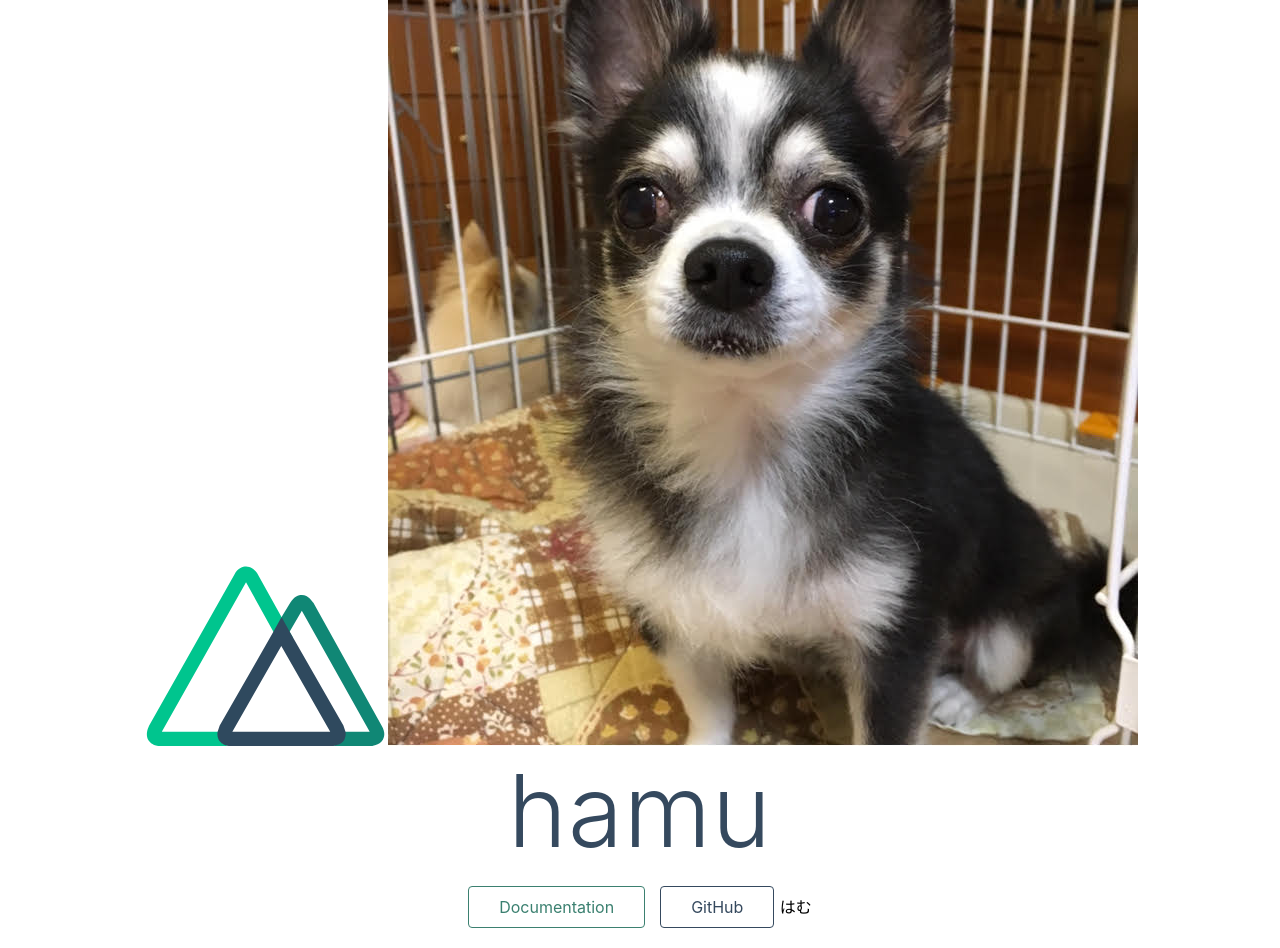
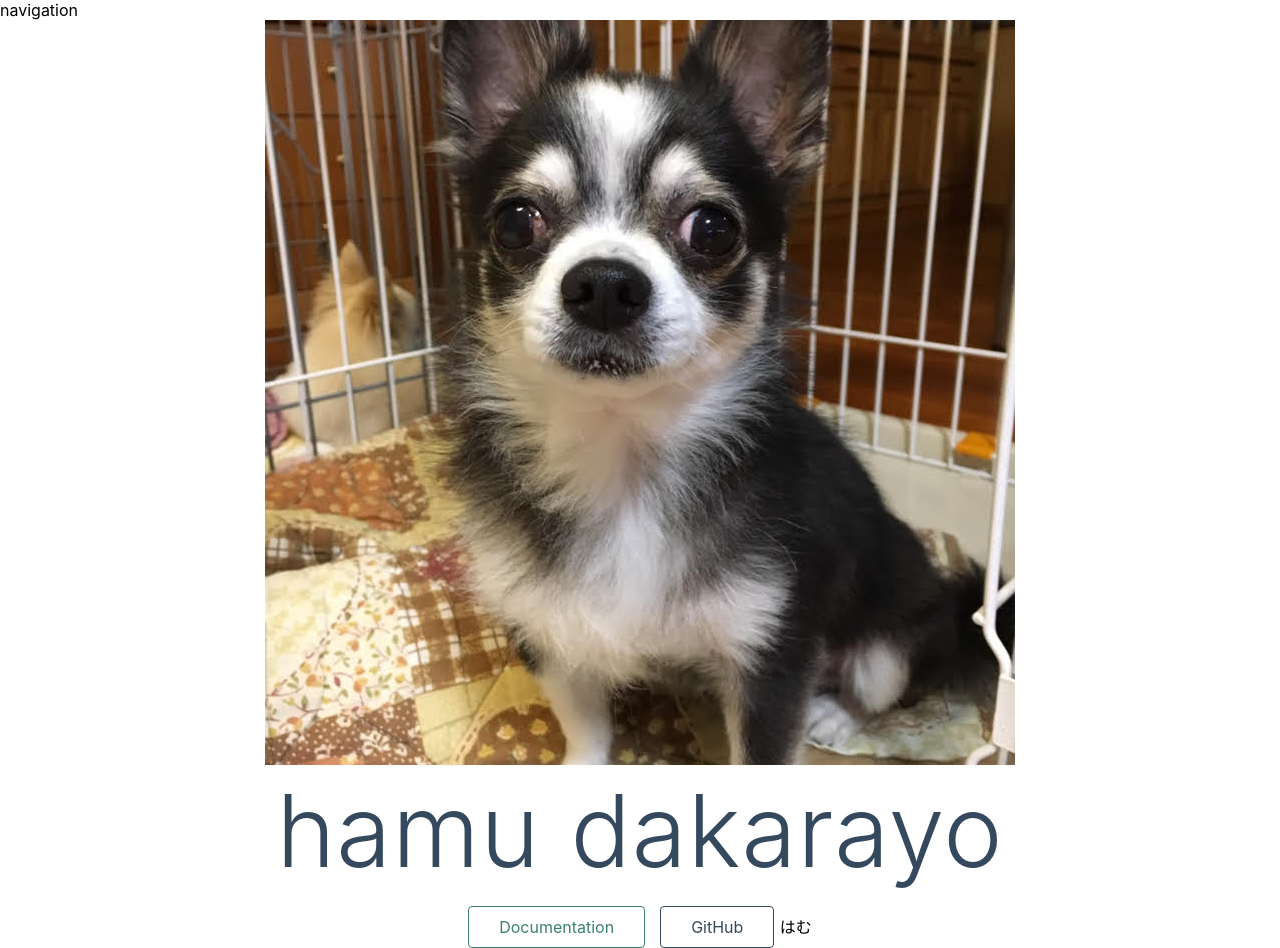
Before and after one commit to yuki1111117/sandbox, a Nuxt app in the folder hamu/: page / in a window 1280 px wide. Built offline with nearby package versions, Linux system fonts and the light colour scheme.

Commit message:
change logo

```diff
--- a/hamu/components/Logo.vue
+++ b/hamu/components/Logo.vue
@@ -1,26 +1,6 @@
 <template>
   <div>
-    <svg
-      class="NuxtLogo"
-      width="245"
-      height="180"
-      viewBox="0 0 452 342"
-      xmlns="http://www.w3.org/2000/svg"
-    >
-      <path
-        d="M139 330l-1-2c-2-4-2-8-1-13H29L189 31l67 121 22-16-67-121c-1-2-9-14-22-14-6 0-15 2-22 15L5 303c-1 3-8 16-2 27 4 6 10 12 24 12h136c-14 0-21-6-24-12z"
-        fill="#00C58E"
-      />
-      <path
-        d="M447 304L317 70c-2-2-9-15-22-15-6 0-15 3-22 15l-17 28v54l39-67 129 230h-49a23 23 0 0 1-2 14l-1 1c-6 11-21 12-23 12h76c3 0 17-1 24-12 3-5 5-14-2-26z"
-        fill="#108775"
-      />
-      <path
-        d="M376 330v-1l1-2c1-4 2-8 1-12l-4-12-102-178-15-27h-1l-15 27-102 178-4 12a24 24 0 0 0 2 15c4 6 10 12 24 12h190c3 0 18-1 25-12zM256 152l93 163H163l93-163z"
-        fill="#2F495E"
-      />
-    </svg>
-    <img src="images/hamu.jpg" />
+    <img class="NuxtLogo" src="images/hamu.jpg" />
   </div>
 </template>
 
--- a/hamu/layouts/default.vue
+++ b/hamu/layouts/default.vue
@@ -1,5 +1,6 @@
 <template>
   <div>
+    <nav>navigation</nav>
     <Nuxt />
   </div>
 </template>
--- /dev/null
+++ b/hamu/pages/about.vue
@@ -0,0 +1,3 @@
+<template>
+  <div><h1>About Page</h1></div>
+</template>
--- a/hamu/pages/index.vue
+++ b/hamu/pages/index.vue
@@ -2,7 +2,7 @@
   <div class="container">
     <div>
       <Logo />
-      <h1 class="title">hamu</h1>
+      <h1 class="title">hamu dakarayo</h1>
       <div class="links">
         <a
           href="https://nuxtjs.org/"
```
Also changed, not shown: 1 other file (tests, documents, lock files or other folders).
